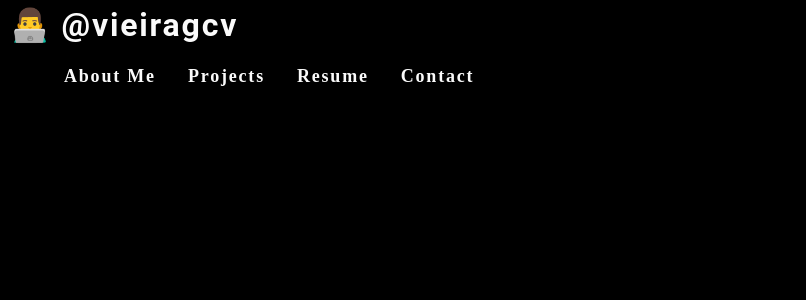
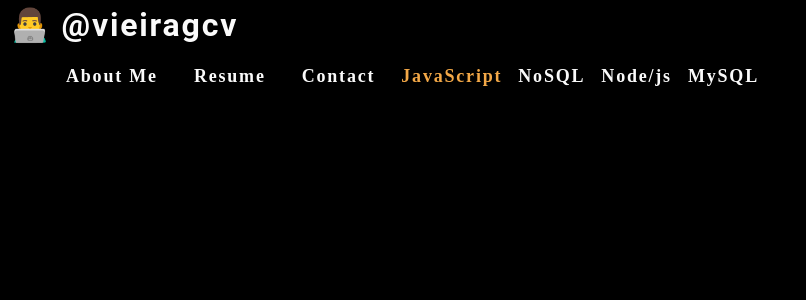
Before and after one commit to vieiragcv/gui-react-portfolio, a React (Create React App) app: page / in a window 1280 px wide. Shown: the top 300 px of the page, without its empty margins (0-806 px from the left). Built offline with nearby package versions, Linux system fonts and the light colour scheme.

Commit message:
working model of header selection identifier

```diff
--- a/src/App.js
+++ b/src/App.js
@@ -1,11 +1,29 @@
+import React, { useState } from 'react';
+import Header from './components/Header';
 import './App.css';
-import Header from './components/Header';
 
 
 function App() {
+
+  const [projectType] = useState([
+    { name: 'JavaScript', description: 'pure js projects' },
+    { name: 'NoSQL', description: 'NoSQL projects' },
+    { name: 'Node/js', description: 'node/js focused' },
+    { name: 'mySQL', description: 'mySQL focused' },
+  ]);
+
+  const [currentProjectType, setCurrentProjectType] = useState(projectType[0]);
+
   return (
     <div>
-      <Header></Header>
+      <Header
+        projectType={projectType}
+        setCurrentProjectType={setCurrentProjectType}
+        currentProjectType={currentProjectType}
+      ></Header>
+      <main>
+
+      </main>
     </div>
   );
 }
--- a/src/components/Header/index.js
+++ b/src/components/Header/index.js
@@ -2,31 +2,75 @@
 -                          Header
 ------------------------------------------------------------*/
 
+import { useEffect } from "react";
+import {capitalizeFirstLetter} from '../../utils/helper';
 
-function Header() {
+
+function Header(props) {
+
+  const {
+    projectType = [],
+    currentProjectType,
+    setCurrentProjectType,
+    projectTypeSelected,
+    setProjectTypeSelected
+  } = props;
+
+  useEffect(() => {
+    document.title = capitalizeFirstLetter(currentProjectType.name);
+  }, [currentProjectType]);
+
   return (
+
     <header className="fle-row px-1">
+
       <h2>
         <a href="/">
-          <span role="img" aria-label="logo">👨‍💻</span> @vieiragcv
+          <span role="img" aria-label="camera">👨‍💻</span> @vieiragcv
         </a>
       </h2>
 
-      <nav>
-
+      <nav
+        projectType={projectType}
+        setCurrentProjectType={setCurrentProjectType}
+        projectTypeSelected={projectTypeSelected}
+        setProjectTypeSelected={setProjectTypeSelected}
+      >
         <ul className="flex-row">
 
-          <li className="mx-2">About Me</li>
-          <li className="mx-2">Projects</li>
-          <li className="mx-2">Resume</li>
-          <li className="mx-2">Contact</li>
+          <li className="mx-2">
+            <a href="#about">About Me</a>
+          </li>
 
+          <li className="mx-2">
+            <a href="#resume">Resume</a>
+          </li>
+
+          <li className="mx-2">
+            <a href="#contact">Contact</a>
+          </li>
+
+
+          {projectType.map((type) => (
+            <li
+              className = {`mx-1 ${
+                currentProjectType.name === type.name && 'navActive'
+              }`}
+              key={type.name}
+            >
+              <span
+                onClick = { () => {
+                  setCurrentProjectType(type);
+                }}
+              >
+                {capitalizeFirstLetter(type.name)}
+              </span>
+            </li>
+          ))}
         </ul>
-
       </nav>
-
     </header>
-  )
+  );
 }
 
 export default Header;
```
